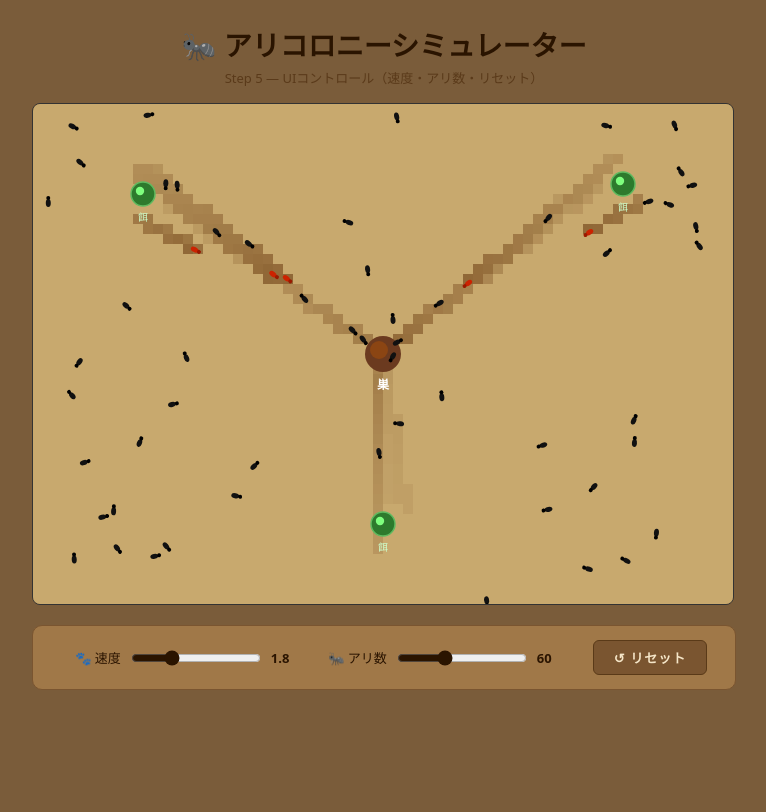
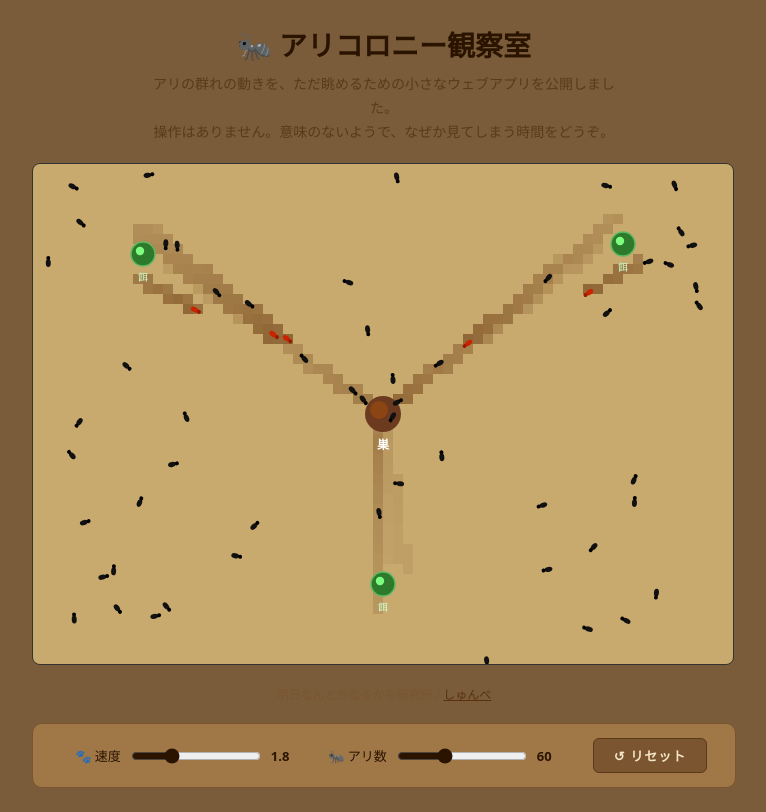
Before and after one commit to shunpedesu/ant-colony-app, a React (Vite) app: page / in a window 1280 px wide. Shown: the whole page, without its empty margins (256-1022 px from the left). Built offline with nearby package versions, Linux system fonts and the light colour scheme.

Commit message:
タイトル・説明文・制作者クレジット更新

```diff
--- a/index.html
+++ b/index.html
@@ -3,7 +3,7 @@
   <head>
     <meta charset="UTF-8" />
     <meta name="viewport" content="width=device-width, initial-scale=1.0" />
-    <title>アリコロニーシミュレーター</title>
+    <title>アリコロニー観察室</title>
   </head>
   <body>
     <div id="root"></div>
--- a/src/App.tsx
+++ b/src/App.tsx
@@ -12,15 +12,29 @@ export default function App() {
 
   return (
     <div style={{ textAlign: 'center' }}>
-      <h1 style={{ fontSize: 28, marginBottom: 4, color: '#2a1400' }}>
-        🐜 アリコロニーシミュレーター
+      <h1 style={{ fontSize: 28, marginBottom: 8, color: '#2a1400' }}>
+        🐜 アリコロニー観察室
       </h1>
-      <p style={{ color: '#5a3a1a', marginBottom: 16, fontSize: 13 }}>
-        Step 5 — UIコントロール（速度・アリ数・リセット）
+      <p style={{ color: '#5a3a1a', marginBottom: 20, fontSize: 14, lineHeight: 1.7, maxWidth: 480, margin: '0 auto 20px' }}>
+        アリの群れの動きを、ただ眺めるための小さなウェブアプリを公開しました。<br />
+        操作はありません。意味のないようで、なぜか見てしまう時間をどうぞ。
       </p>
 
       {/* キャンバス：key が変わると完全リセット */}
       <AntCanvas key={resetKey} antCount={antCount} speed={speed} />
+
+      {/* 制作者クレジット */}
+      <p style={{ marginTop: 20, fontSize: 12, color: '#7a5530' }}>
+        明日なんとかなるかも研究所 /{' '}
+        <a
+          href="https://note.com/shunpedesu"
+          target="_blank"
+          rel="noreferrer"
+          style={{ color: '#5a3010', textDecoration: 'underline' }}
+        >
+          しゅんぺ
+        </a>
+      </p>
 
       {/* コントロールパネル */}
       <div style={panelStyle}>
```
